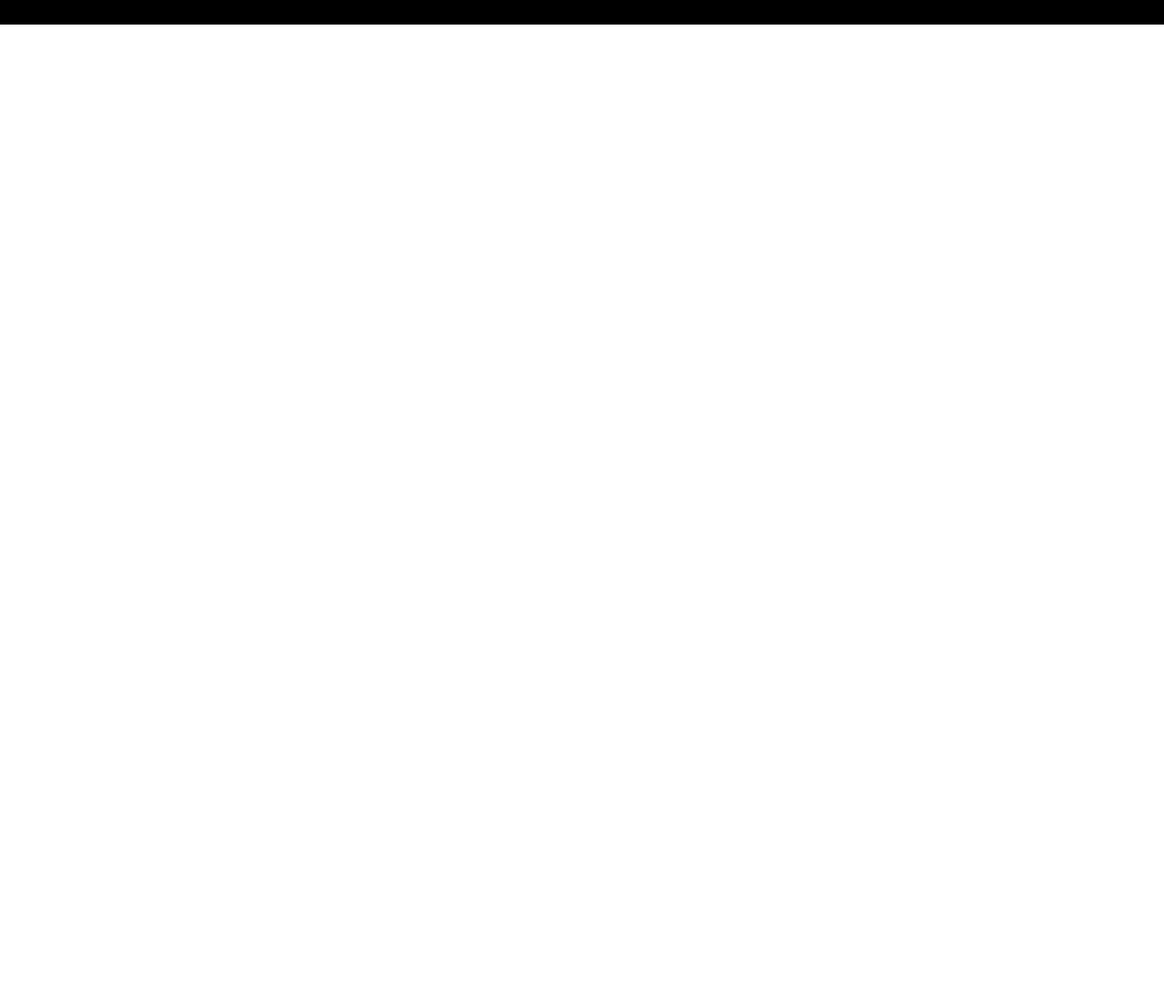
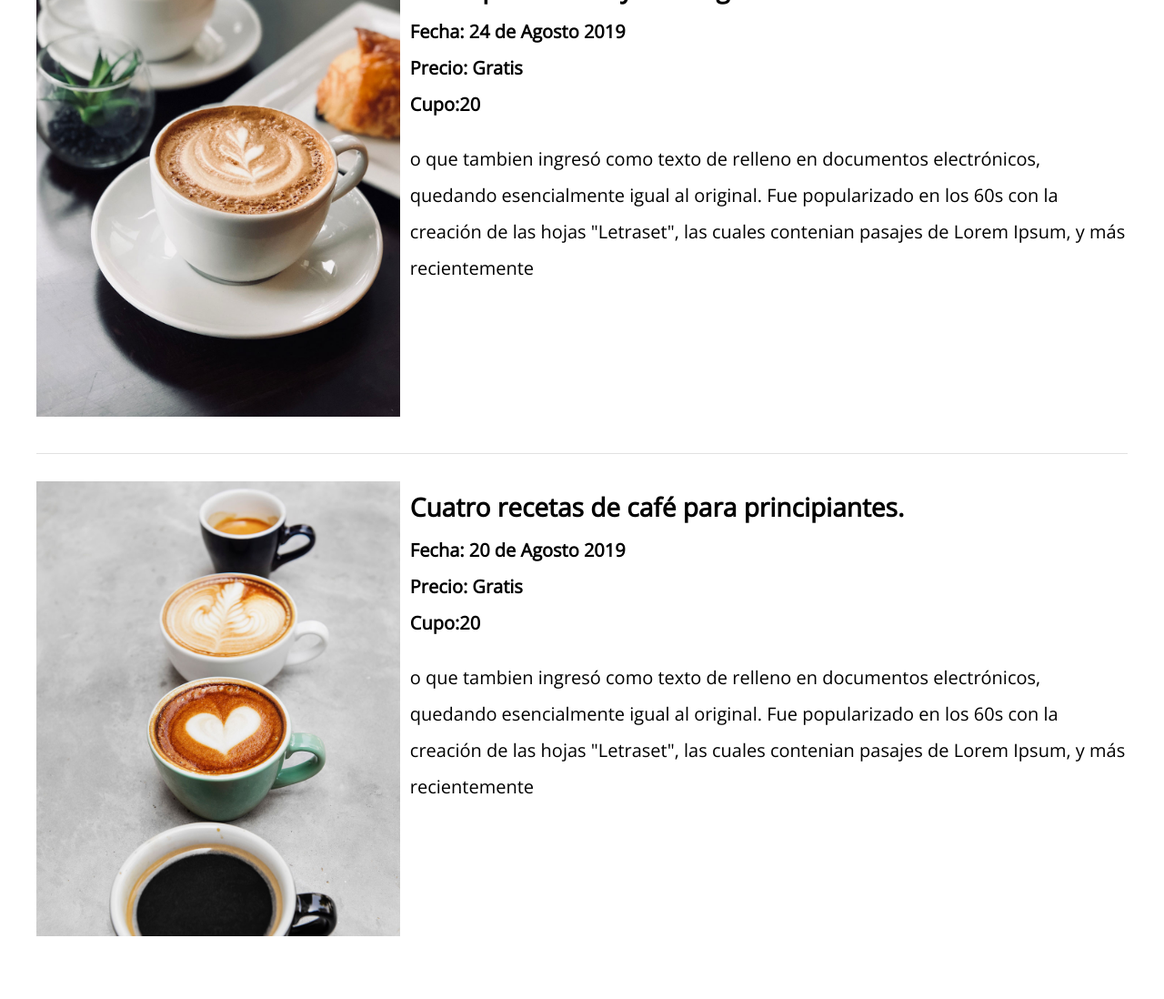
Before and after one commit to law182/blog-de-cafe, a plain HTML site: page cursos.html in a window 1280 px wide. Shown: the part 1356-2454 px from the top of the page at 91% size. Before the commit the page ends 1383 px from the top, so only its background shows below. Drawn offline with nearby package versions, Linux system fonts and the light colour scheme.

Commit message:
se agrega modificacion de archivo css estilos y cursos.html

```diff
--- a/css/estilos.css
+++ b/css/estilos.css
@@ -58,10 +58,16 @@ body{
   		justify-content: space-between;
 
   	   }
+
+  	   .columnas-4{
+  	   	flex:0 0 calc(33.3%);
+  	   }
   	   .columnas-6{
   	   	flex: 0 0 calc(50% - 1rem);
   	   }
-
+  	  .columnas-8{
+  	  	flex: 0 0 calc(66.6% - 1rem);
+  	  }
 
   }
   /*botones*/
@@ -240,6 +246,7 @@ esta se adapta el tamaño y el orden del contenido cuando la ventana es pequeña
 	list-style: none;
 }
 .curso {/*para separar cada curso y gregar un paddig*/
+	padding-top: 3rem;
 	padding-bottom: 3rem;
 	border-bottom: 1px solid #e1e1e1;
 
@@ -252,7 +259,7 @@ esta se adapta el tamaño y el orden del contenido cuando la ventana es pequeña
 	font-weight: 700;
 	font-size: 2rem;
 }
-.curso p span, .descripcion {/*ngritas*/
+.curso p.descripcion {/*ngritas*/
 	font-weight: 400;
 }
 
@@ -265,7 +272,7 @@ esta se adapta el tamaño y el orden del contenido cuando la ventana es pequeña
 	padding: 3rem;
 	margin-top: 4rem;
 
-}
+} add -A
 .site-foother p{
 	color:#ffffff;
 	font-size: 4rem;
--- a/cursos.html
+++ b/cursos.html
@@ -45,11 +45,41 @@
 
 			</div>
 			<div class="columnas-8">
-				<h4 class="no-margin">Técnicas de extracción de cafe</h4>
+				<h4 class="no-margin">Técnicas de extracción de café.</h4>
 					<p class="no-margin">Fecha: <span>20 de Agosto 2019</span></p>
 					<p class="no-margin">Precio: <span>Gratis</span></p>
 					<p class="no-margin">Cupo:<span>20</span></p>
-					<p>o que tambien ingresó como texto de relleno en documentos electrónicos, quedando esencialmente igual al original. Fue popularizado en los 60s con la creación de las hojas "Letraset", las cuales contenian pasajes de Lorem Ipsum, y más recientemente</p>
+					<p class="descripcion">o que tambien ingresó como texto de relleno en documentos electrónicos, quedando esencialmente igual al original. Fue popularizado en los 60s con la creación de las hojas "Letraset", las cuales contenian pasajes de Lorem Ipsum, y más recientemente</p>
+			</div>
+
+		</article>
+
+		<article class="curso grid">
+			<div class="columnas-4">
+				<img src=" img/curso2.jpg" alt="Imagen curso">
+
+			</div>
+			<div class="columnas-8">
+				<h4 class="no-margin">Taller para tostar y moler granos.</h4>
+					<p class="no-margin">Fecha: <span>24 de Agosto 2019</span></p>
+					<p class="no-margin">Precio: <span>Gratis</span></p>
+					<p class="no-margin">Cupo:<span>20</span></p>
+					<p class="descripcion">o que tambien ingresó como texto de relleno en documentos electrónicos, quedando esencialmente igual al original. Fue popularizado en los 60s con la creación de las hojas "Letraset", las cuales contenian pasajes de Lorem Ipsum, y más recientemente</p>
+			</div>
+
+		</article>
+
+		<article class="curso grid">
+			<div class="columnas-4">
+				<img src=" img/curso3.jpg" alt="Imagen curso">
+
+			</div>
+			<div class="columnas-8">
+				<h4 class="no-margin">Cuatro recetas de café para principiantes.</h4>
+					<p class="no-margin">Fecha: <span>20 de Agosto 2019</span></p>
+					<p class="no-margin">Precio: <span>Gratis</span></p>
+					<p class="no-margin">Cupo:<span>20</span></p>
+					<p class="descripcion">o que tambien ingresó como texto de relleno en documentos electrónicos, quedando esencialmente igual al original. Fue popularizado en los 60s con la creación de las hojas "Letraset", las cuales contenian pasajes de Lorem Ipsum, y más recientemente</p>
 			</div>
 
 		</article>
```
